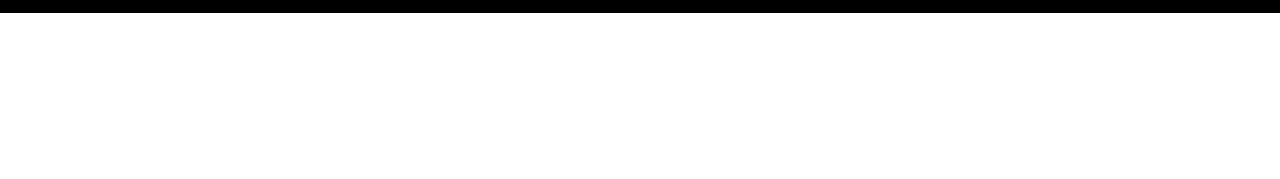
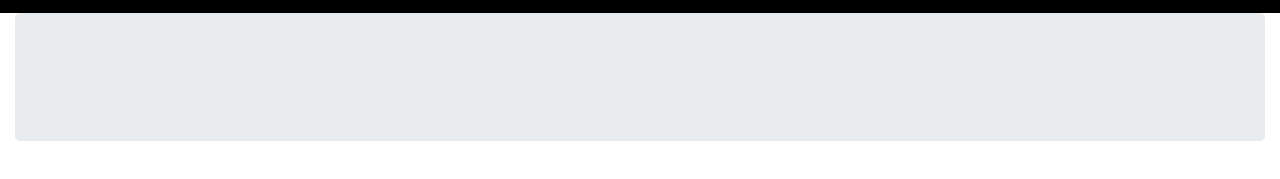
Before and after one commit to FrancescoDale/sass-painter, a website: page index.html in a window 1280 px wide. Shown: the part 367-546 px from the top of the page. Drawn offline with nearby package versions, Linux system fonts and the light colour scheme.

Commit message:
fix nome container di bootstrap

```diff
--- a/index.html
+++ b/index.html
@@ -11,7 +11,7 @@
     </head>
     <body>
         <header>
-            <div class="container_fluid">
+            <div class="container-fluid">
                 <nav class="container navtop">
                     <ul>
                         <li>
@@ -50,7 +50,12 @@
 
             </div>
         </header>
-        <main>
+        <main class="container-fluid">
+            <section>
+                <div class="jumbotron">
+
+                </div>
+            </section>
 
         </main>
         <footer>
```
